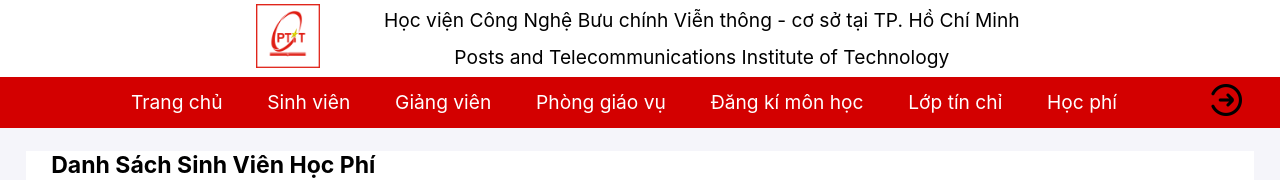
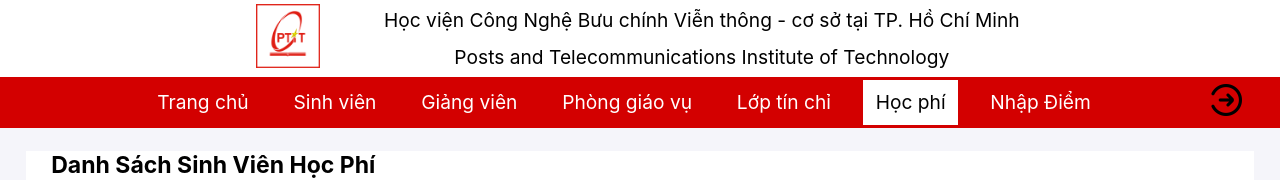
Before and after one commit to Tan11-22/svhtc-frontend, a React (Create React App) app: page /dssv-hoc-phi in a window 1280 px wide. Shown: the top 180 px of the page. Built offline with nearby package versions, Linux system fonts and the light colour scheme; no server answers.

Commit message:
luanfe76

```diff
--- a/src/components/API036/apiLopTinChi.js
+++ b/src/components/API036/apiLopTinChi.js
@@ -67,7 +67,7 @@
 
 export const addLTC = async (ltcData) => {
     try {
-        const response = await api.post(`${LTC_API_URL}/them-ltc`, ltcData);
+        const response = await api.post(`${LTC_API_URL}them-ltc`, ltcData);
         return response.data;
     } catch (error) {
         console.error('Error adding LTC:', error);
@@ -76,7 +76,7 @@
 };
 export const updateLTC = async (ltcData) => {
     try {
-        const response = await api.post(`${LTC_API_URL}/update-ltc`, ltcData);
+        const response = await api.post(`${LTC_API_URL}update-ltc`, ltcData);
         return response.data;
     } catch (error) {
         console.error('Error updating LTC:', error);
@@ -85,7 +85,7 @@
 };
 export const deleteLTC = async (maltc) => {
     try {
-        const response = await api.get(`${LTC_API_URL}/xoa-ltc`, {
+        const response = await api.get(`${LTC_API_URL}xoa-ltc`, {
             params: {
                 'maltc': maltc
             }
--- a/src/components/HocPhi/DSSVHocPhi.jsx
+++ b/src/components/HocPhi/DSSVHocPhi.jsx
@@ -5,6 +5,7 @@
 import { getDSSVHocPhi} from '../API036/apiThongTin.js';
 import NavbarMenu from '../NavBarMenu/NavBarMenu.jsx';
 import Header from '../Header/Header.jsx';
+import  {menuItemsGV}  from '../../components/NavBarMenu/menu';
 function XemHocPhi() {
     const [hpList, setHocPhiList] = useState([]);
     useEffect(() => {
@@ -19,22 +20,10 @@
 
         fetchHPList();
     }, []);
-    const menuItems = [
-        { name: "Trang chủ", link: "/" },
-        { name: "Sinh viên", link: "/sinh-vien" },
-        { name: "Giảng viên", link: "/giang-vien" },
-        { name: "Phòng giáo vụ", link: "/phong-giao-vu" },
-        { name: "Đăng kí môn học", link: "/dang-ki" },
-        { name: "Lớp tín chỉ", link: "/lop-tin-chi" },
-        { name: "Học phí", link: "/hoc-phi" }
-      ];
-      const rightMenu = [
-        { link: "#", icon: userIcon, alt: "iconthongtincanhan" }
-      ];
   return (
     <div>
         <Header></Header>
-        <NavbarMenu menuItems={menuItems} rightMenu={rightMenu} />
+        <NavbarMenu menuItems={menuItemsGV} />
       <div>
       <div className='cartFull-036'>
         <div className="cartBackground-036">
--- a/src/components/HocPhi/DanhSachHocPhi.jsx
+++ b/src/components/HocPhi/DanhSachHocPhi.jsx
@@ -1,24 +1,12 @@
 import React, { useEffect, useState } from 'react';
 import '../Form036/Cart/Cart.css'
 import '../Form036/Table/Table.css'
-import userIcon from '../../assets/user.png';
 import { getHocPhiSV} from '../API036/apiThongTin.js';
 import NavbarMenu from '../NavBarMenu/NavBarMenu.jsx';
 import Header from '../Header/Header.jsx';
+import  {menuItemsSV}  from '../../components/NavBarMenu/menu';
 function DanhSachHocPhi() {
-    const menuItems = [
-        { name: "Trang chủ", link: "/" },
-        { name: "Sinh viên", link: "/sinh-vien" },
-        { name: "Giảng viên", link: "/giang-vien" },
-        { name: "Phòng giáo vụ", link: "/phong-giao-vu" },
-        { name: "Đăng kí môn học", link: "/dang-ki" },
-        { name: "Lớp tín chỉ", link: "/lop-tin-chi" },
-        { name: "Học phí", link: "/hoc-phi" }
-      ];
-      const rightMenu = [
-        { link: "#", icon: userIcon, alt: "iconthongtincanhan" },
-        { link: "#", icon: userIcon, alt: "iconthongtincanhan" }
-      ];
+
     const [hpList, setHocPhiList] = useState([]);
     useEffect(() => {
         const fetchHPList = async () => {
@@ -38,7 +26,7 @@
   return (
     <div>
           <Header></Header>
-          <NavbarMenu menuItems={menuItems} rightMenu={rightMenu} />
+          <NavbarMenu menuItems={menuItemsSV} />
       <div>
       <div className='cartFull-036'>
         <div className="cartBackground-036">
--- a/src/components/LopTinChi/LopTinChi.jsx
+++ b/src/components/LopTinChi/LopTinChi.jsx
@@ -7,20 +7,9 @@
 import Header from '../Header/Header.jsx';
 import NavBarMenu from '../NavBarMenu/NavBarMenu.jsx'
 import { handleOpenDialog, handleCloseDialog, useForm } from './modalLTC.js';
+import  {menuItemsGV}  from '../../components/NavBarMenu/menu';
+function LopTinChi() {
 
-function LopTinChi() {
-    const menuItems = [
-        { name: "Trang chủ", link: "/" },
-        { name: "Sinh viên", link: "/sinh-vien" },
-        { name: "Giảng viên", link: "/giang-vien" },
-        { name: "Phòng giáo vụ", link: "/phong-giao-vu" },
-        { name: "Đăng kí môn học", link: "/dang-ki" },
-        { name: "Lớp tín chỉ", link: "/lop-tin-chi" },
-        { name: "Học phí", link: "/hoc-phi" }
-      ];
-      const rightMenu = [
-        { link: "#", icon: userIcon, alt: "iconthongtincanhan" }
-      ];
     const [khoaList, setKhoaList] = useState([]);
     const [selectedKhoa, setSelectedKhoa] = useState('');
     const [nienKhoaList, setNienKhoaList] = useState([]);
@@ -328,7 +317,7 @@
     return (
         <div>
               <Header></Header>
-              <NavBarMenu menuItems={menuItems} rightMenu={rightMenu} />
+              <NavBarMenu menuItems={menuItemsGV} />
             <div className='cartFull-036'>
                 <div className="cartBackground-036">
                     <div className="titlepage"><p>Danh Sách Lớp Tín Chỉ</p></div>
--- a/src/components/QuanTriGiangVien/QuanTriGiangVien.jsx
+++ b/src/components/QuanTriGiangVien/QuanTriGiangVien.jsx
@@ -8,19 +8,9 @@
 import Header from '../Header/Header.jsx';
 import NavBarMenu from '../NavBarMenu/NavBarMenu.jsx'
 import { handleOpenDialog, handleCloseDialog, previewImage ,useForm } from '../Form036/Modal/Modal.js';
+import  {menuItemsGV}  from '../../components/NavBarMenu/menu';
 function QuanTriGiangVien() {
-  const menuItems = [
-    { name: "Trang chủ", link: "/" },
-    { name: "Sinh viên", link: "/sinh-vien" },
-    { name: "Giảng viên", link: "/giang-vien" },
-    { name: "Phòng giáo vụ", link: "/phong-giao-vu" },
-    { name: "Đăng kí môn học", link: "/dang-ki" },
-    { name: "Lớp tín chỉ", link: "/lop-tin-chi" },
-    { name: "Học phí", link: "/hoc-phi" }
-  ];
-  const rightMenu = [
-    { link: "#", icon: userIcon, alt: "iconthongtincanhan" }
-  ];
+
   const [khoaList, setKhoaList] = useState([]);
   const [selectedKhoa, setSelectedKhoa] = useState('');
   const [GVList, setGVList] = useState([]);
@@ -178,7 +168,7 @@
   const  AcceptDeleteButtonClick = async () => {
     try {
 
-            const dataToSave = String(values.magv);
+            const dataToSave = String(values.magv.trim());
             await DeleteGiangVien(dataToSave); // Gọi API cập nhật
             resetForm();
             handleCloseDialog('deleteDialog');
@@ -212,7 +202,7 @@
 
     <div>
       <Header/>
-      <NavBarMenu menuItems={menuItems} rightMenu={rightMenu} />
+      <NavBarMenu menuItems={menuItemsGV}/>
       <div className='cartFull-036'>
         <div className="cartBackground-036">
           <div className="titlepage"><p>Danh Sách Giảng Viên</p></div>
--- a/src/components/QuanTriSinhVien/QuanTriSinhVien.jsx
+++ b/src/components/QuanTriSinhVien/QuanTriSinhVien.jsx
@@ -6,21 +6,11 @@
 import userIcon from '../../assets/user.png';
 import Header from '../Header/Header.jsx';
 import NavBarMenu from '../NavBarMenu/NavBarMenu.jsx'
+import  {menuItemsGV}  from '../../components/NavBarMenu/menu';
 import { handleOpenDialog, handleCloseDialog, previewImage ,useForm,formatDate } from '../Form036/Modal/Modal.js';
 import { getDanhSachLop ,getStudentsByClassId,addNewStudent,updateStudent,DeleteStudent,fetchStudentImage} from '../API036/apiThongTin.js';
 function QuanTriSinhVien() {
-  const menuItems = [
-    { name: "Trang chủ", link: "/" },
-    { name: "Sinh viên", link: "/sinh-vien" },
-    { name: "Giảng viên", link: "/giang-vien" },
-    { name: "Phòng giáo vụ", link: "/phong-giao-vu" },
-    { name: "Đăng kí môn học", link: "/dang-ki" },
-    { name: "Lớp tín chỉ", link: "/lop-tin-chi" },
-    { name: "Học phí", link: "/hoc-phi" }
-  ];
-  const rightMenu = [
-    { link: "#", icon: userIcon, alt: "iconthongtincanhan" }
-  ];
+
     const [lopList, setLopList] = useState([]);
     const [selectedLop, setSelectedLop] = useState('');
     const [studentList, setStudentList] = useState([]);
@@ -139,7 +129,7 @@
             ho: '',
             ten: '',
             ngaysinh: '',
-            phai: '',
+            phai: false,
             diachi: '',
             malop: selectedLop,
             danghihoc:false,
@@ -181,7 +171,7 @@
       const  AcceptDeleteButtonClick = async () => {
         try {
 
-                const dataToSave = String(values.masv);
+                const dataToSave = String(values.masv.trim());
                 await DeleteStudent(dataToSave); // Gọi API cập nhật
                 resetForm();
                 handleCloseDialog('deleteDialog');
@@ -214,7 +204,7 @@
   return (
     <div>
          <Header/>
-         <NavBarMenu menuItems={menuItems} rightMenu={rightMenu} />
+         <NavBarMenu menuItems={menuItemsGV} />
       <div className='cartFull-036'>
         <div className="cartBackground-036">
             <div className="titlepage"><p>Danh Sách Sinh Viên</p></div>
@@ -267,7 +257,7 @@
                            <td>{student.masv.trim()}</td>
                            <td>{`${student.ho} ${student.ten}`}</td>
                            <td>{formatDate(student.ngaysinh)}</td>
-                           <td>{student.phai ? 'Nam' : 'Nữ'}</td>
+                           <td>{student.phai ? 'Nữ' : 'Nam'}</td>
                            <td>{student.email}</td>
                            <td>{student.diachi}</td>
                            <td>{student.sdt}</td>
```
